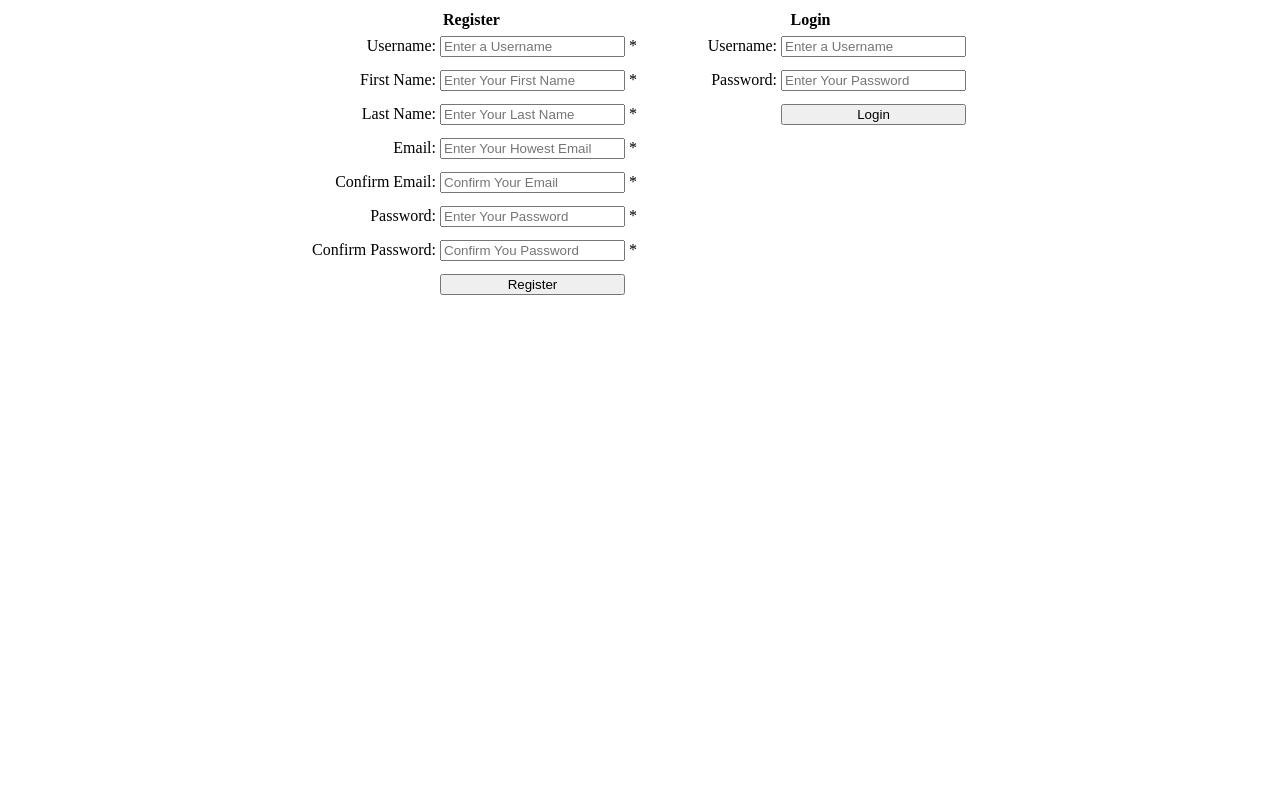
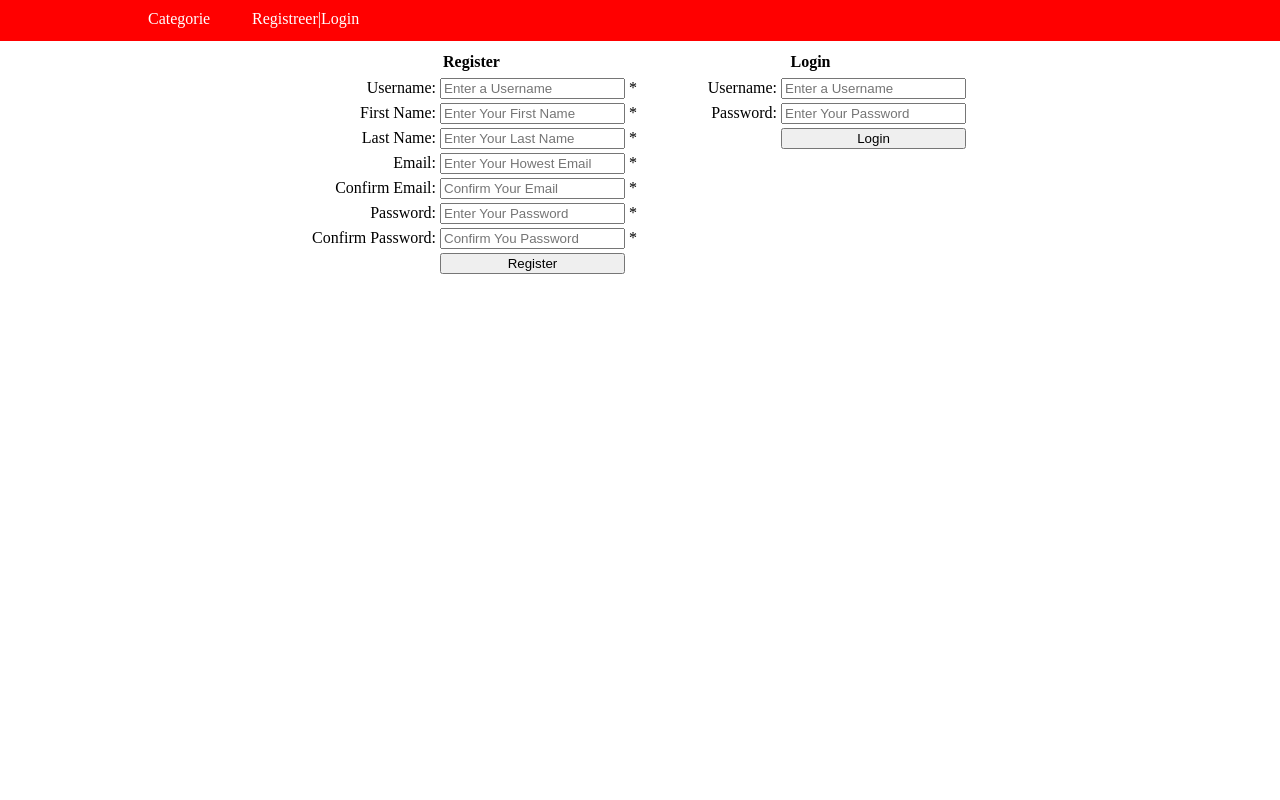
Before and after one commit to Nitjoo/Honeypot, a PHP site: page /index.php in a window 1280 px wide. Run offline with PHP 8.4, Linux system fonts and the light colour scheme.

Commit message:
Index synced

```diff
--- a/index.php
+++ b/index.php
@@ -12,7 +12,10 @@ if (isset($_SESSION['Logged']))
     <head>
         <title></title>
         <style>
-
+            body {
+                margin-top: 50px;
+                font-family: "Times New Roman", Georgia, Serif;
+            }
             #frmLogin{
                 /*width: 80%;*/
                 margin: 0 auto;*/
@@ -45,20 +48,45 @@ if (isset($_SESSION['Logged']))
 
             #tblRegLog td{
                 vertical-align: text-top;
-                height: 2em;
-            }
-
-            table{
-
             }
 
             #tblRegLog{
                 margin: auto;
             }
 
+            a {
+                text-align: center;
+            }
+
+            #menu {
+                margin-left: 0%;
+                top: 0px;
+                left: 0px;
+                position: fixed;
+                width: 100%;
+                height: 41px;
+                padding-left: 10%;
+                background-color: red;
+                margin-left: auto;
+                margin-right: 5%;
+            }
+
+            #menu a {
+                color: white;
+                display: inline-block;
+                height: 35px;
+                width: 60px;
+                padding-left: 20px;
+                padding-right: 20px;
+                padding-top: 10px;
+                padding-bottom: 10px;
+                text-decoration: none;
+            }
+
         </style>
     </head>
     <body>
+
         <table id="tblRegLog">
             <thead>
                 <tr>
@@ -79,5 +107,11 @@ if (isset($_SESSION['Logged']))
                 </td>
             </tr>
         </table>
+
+        <nav id="menu">
+            <a href="categorie.php">Categorie</a>
+            <a href="index.php">Registreer|Login</a>
+        </nav>
+
     </body>
 </html>
```
